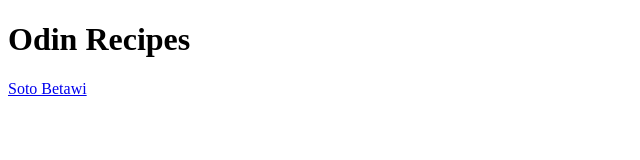
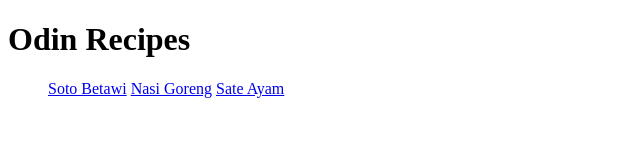
Before and after one commit to bryanmardono/odin-recipes, a plain HTML site: page index.html in a window 1280 px wide. Shown: the whole page, without its empty margins (0-640 px from the left). Drawn offline with Linux system fonts and the light colour scheme.

Commit message:
Add links to more recipes

```diff
--- a/index.html
+++ b/index.html
@@ -6,6 +6,9 @@
     </head>
     <body>
         <h1>Odin Recipes</h1>
+        <ul>
         <a href="recipes/soto-betawi.html">Soto Betawi</a>
-
+        <a href="recipes/nasi-goreng.html">Nasi Goreng</a>
+        <a href="recipes/sate-ayam.html">Sate Ayam</a>
+        </ul>
     </body>
```
